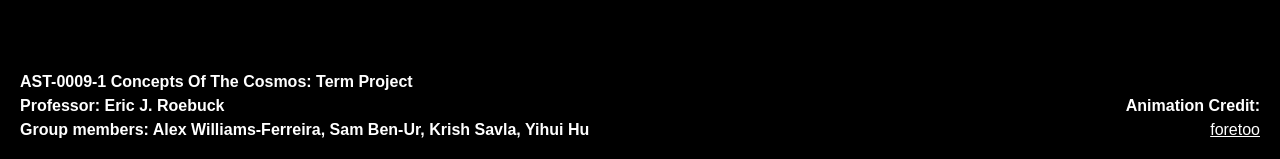
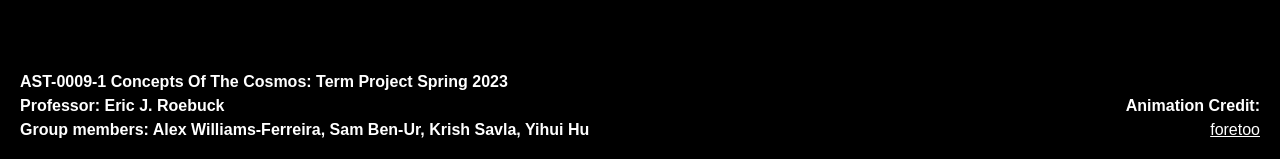
Before and after one commit to krish-savla/cosmos, a plain HTML site: page index.html in a window 1280 px wide. Shown: the part 638-797 px from the top of the page. Drawn offline with nearby package versions, Linux system fonts and the light colour scheme.

Commit message:
Update index.html

```diff
--- a/index.html
+++ b/index.html
@@ -15,7 +15,7 @@
     </div>
   </div>
   <footer style="position: absolute; bottom: 0px; padding: 20px; font-family: Arial, Helvetica, sans-serif; font-style: normal; z-index: 1; color: white;">
-    <h4>AST-0009-1 Concepts Of The Cosmos: Term Project</h4>
+    <h4>AST-0009-1 Concepts Of The Cosmos: Term Project Spring 2023</h4>
     <h4>Professor: Eric J. Roebuck</h4>
     <h4>Group members: Alex Williams-Ferreira, Sam Ben-Ur, Krish Savla, Yihui Hu</h4>
   </footer>
```
